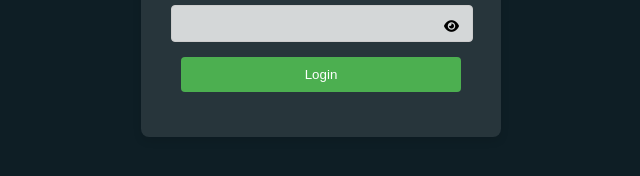
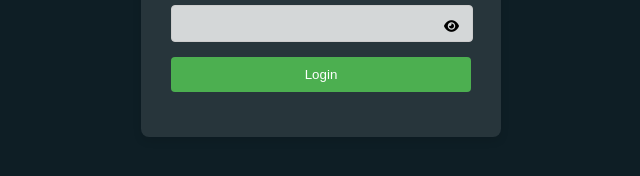
Before and after one commit to tejuiceB/Learning-git, a plain HTML site: page index.html in a window 1280 px wide. Shown: the part 442-618 px from the top of the page, 319-959 px from the left. Drawn offline with Linux system fonts and the light colour scheme.

Commit message:
Updated Login button

```diff
--- a/index.html
+++ b/index.html
@@ -22,9 +22,7 @@
           <i class="fas fa-eye" id="eyeIcon"></i>
         </button>
       </div>
-      <div>
       <input type="submit" value="Login">
-      </div>
     </form>
   </div>
   <script src="script.js"></script>
--- a/style.css
+++ b/style.css
@@ -47,6 +47,7 @@ input[type="checkbox"] {
 }
 
 input[type="submit"] {
+  width: 100%;
   background-color: #4CAF50;
   color: white;
   border: none;
```
